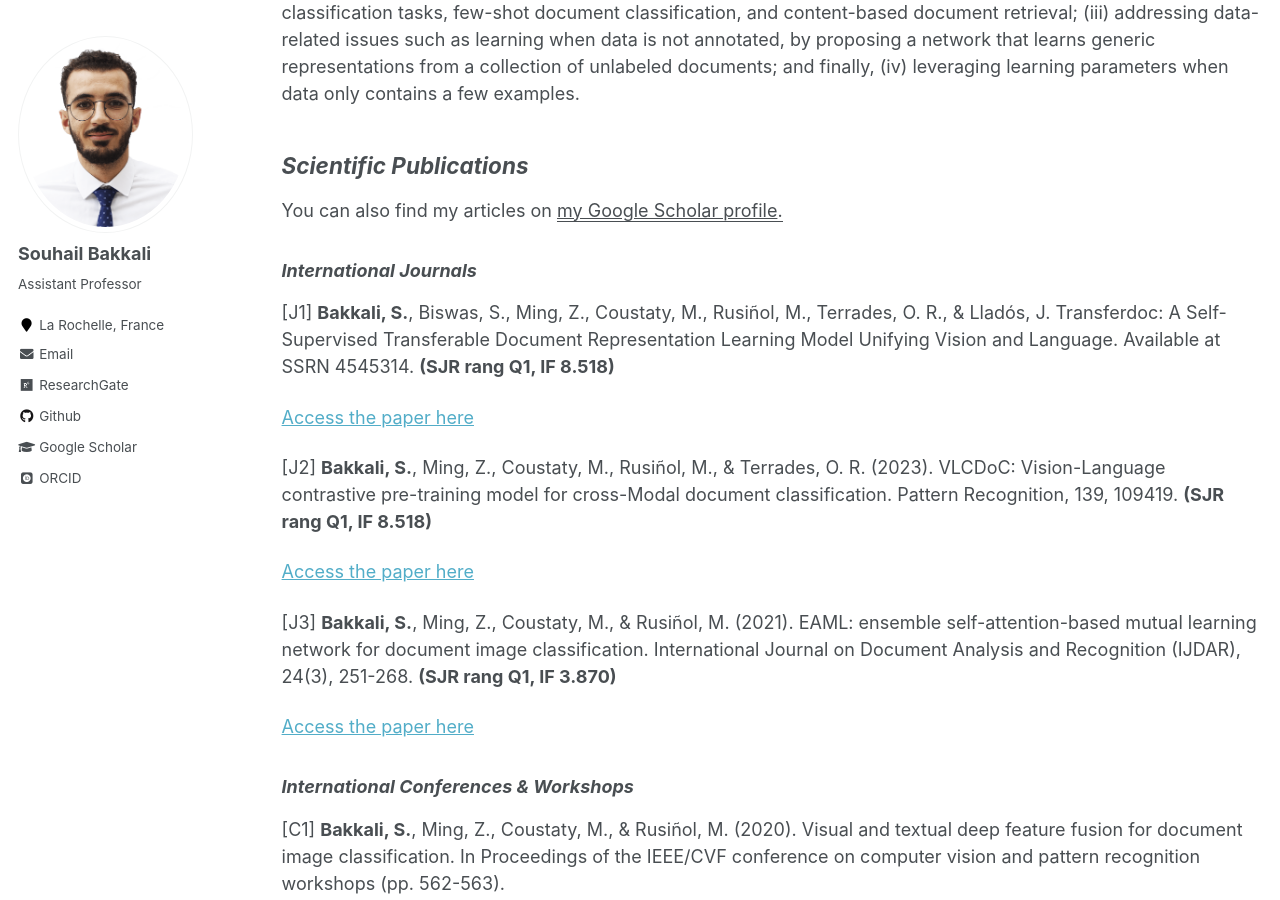
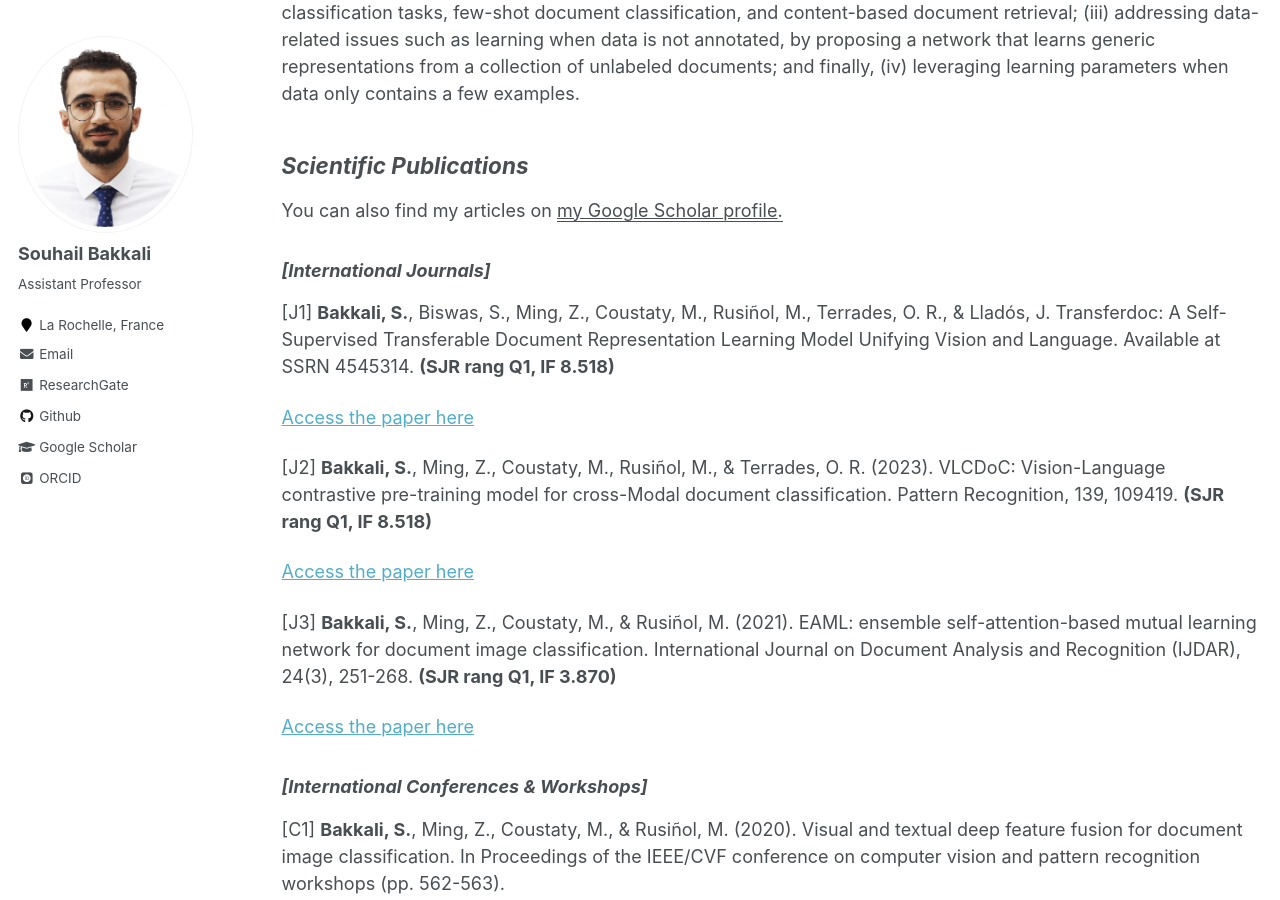
Before and after one commit to Sbakkalii/Sbakkalii.github.io, a Jekyll site: the page built from _publications/scientific-publications.md, in a window 1280 px wide and 900 px high, scrolled down 1492 px. Built offline with Jekyll 4.4.1, drawn with Linux system fonts in a browser that asks for light colours; some web fonts are replaced.

```diff
--- a/_publications/scientific-publications.md
+++ b/_publications/scientific-publications.md
@@ -25,7 +25,7 @@ Overall, my research project focuses on advancing inter-modal learning research
 
 You can also find my articles on <u><a href="https://scholar.google.com/citations?user=gO_Q48IAAAAJ&hl=fr">my Google Scholar profile</a>.</u>
 
-### <i> **International Journals** </i>
+### <i> [**International Journals**] </i>
 
 [J1] **Bakkali, S.**, Biswas, S., Ming, Z., Coustaty, M., Rusiñol, M., Terrades, O. R., & Lladós, J. Transferdoc: A Self-Supervised Transferable Document Representation Learning Model Unifying Vision and Language. Available at SSRN 4545314. **(SJR rang Q1, IF 8.518)**
 
@@ -39,7 +39,7 @@ You can also find my articles on <u><a href="https://scholar.google.com/citation
 
 [Access the paper here](https://arxiv.org/pdf/2305.06923.pdf)
 
-### <i> **International Conferences & Workshops** </i>
+### <i> [**International Conferences & Workshops**] </i>
 
 [C1] **Bakkali, S.**, Ming, Z., Coustaty, M., & Rusiñol, M. (2020). Visual and textual deep feature fusion for document image classification. In Proceedings of the IEEE/CVF conference on computer vision and pattern recognition workshops (pp. 562-563).
 
```
